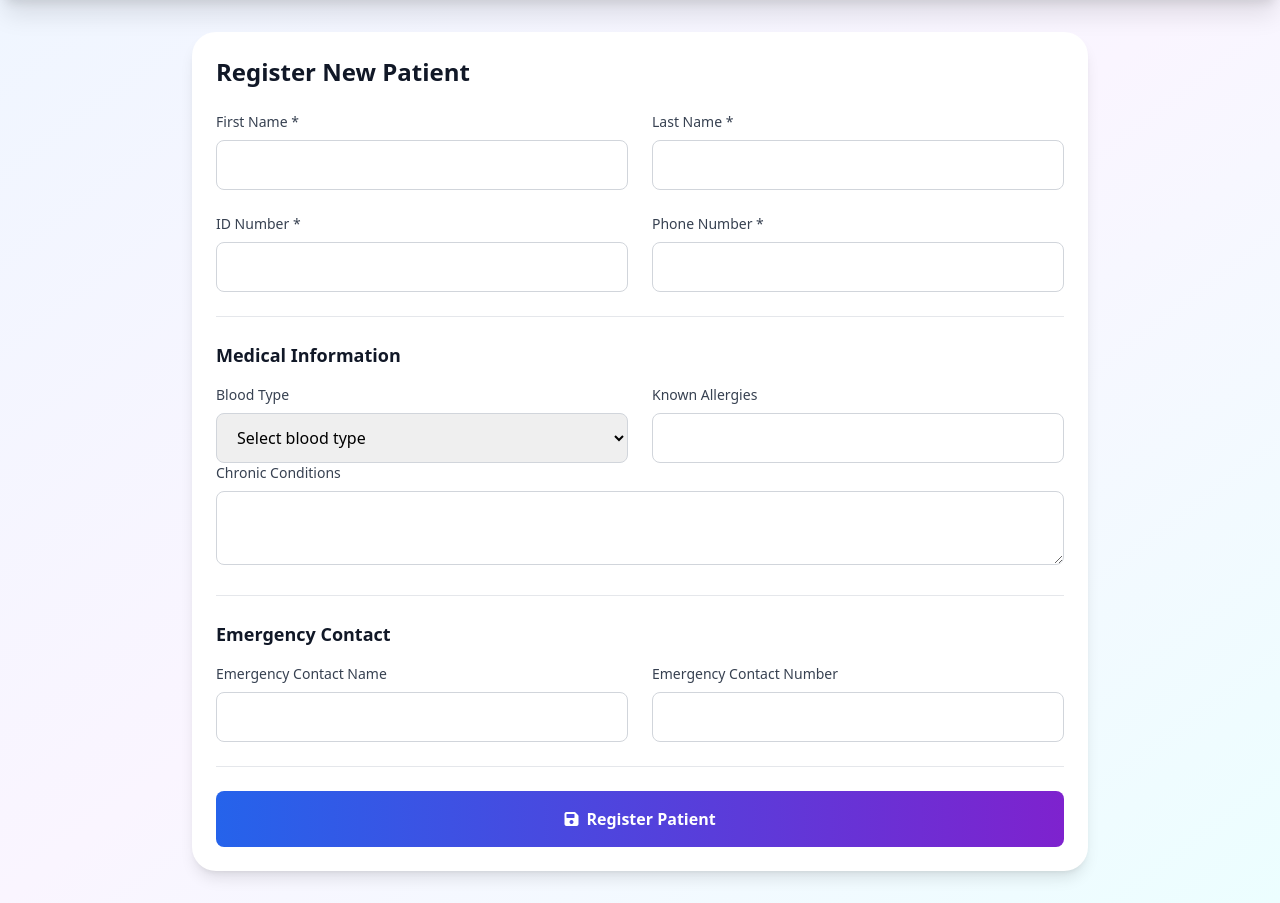
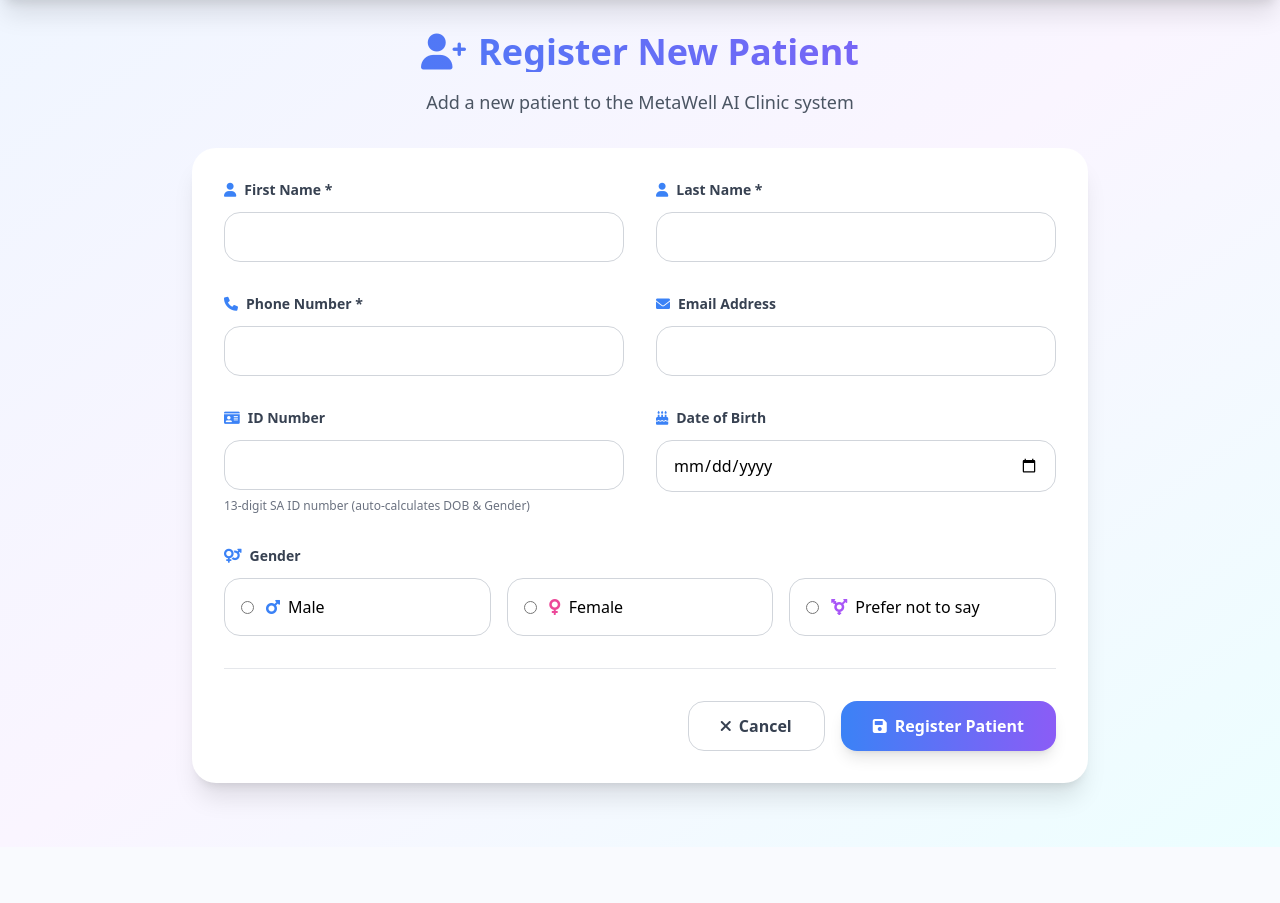
Before and after one commit to lawrence2moremoholo-byte/isizulu-healthcare-ai, a Flask app: page /add_patient in a window 1280 px wide. Shown: the part 64-967 px from the top of the page. After the commit the page ends 911 px from the top, so only its background shows below. Run offline with Flask 3, Linux system fonts and the light colour scheme; a user stored in the database is signed in; some libraries are stand-ins or nearby versions.

Commit message:
Update add_patient.html

```diff
--- a/templates/add_patient.html
+++ b/templates/add_patient.html
@@ -1,95 +1,165 @@
 {% extends "base.html" %}
+
+{% block title %}Add New Patient - MetaWell AI Clinic{% endblock %}
 
 {% block content %}
 <div class="max-w-4xl mx-auto">
-    <div class="bg-white rounded-2xl shadow-lg p-6">
-        <h1 class="text-2xl font-bold text-gray-900 mb-6">Register New Patient</h1>
+    <div class="mb-8 text-center">
+        <h1 class="text-4xl font-bold bg-gradient-to-r from-primary to-secondary bg-clip-text text-transparent mb-4">
+            <i class="fas fa-user-plus mr-3"></i>Register New Patient
+        </h1>
+        <p class="text-lg text-gray-600">Add a new patient to the MetaWell AI Clinic system</p>
+    </div>
 
-        <form method="POST" class="space-y-6">
+    <div class="bg-white rounded-2xl shadow-xl p-8 mb-8">
+        <form method="POST" class="space-y-8">
             <!-- Personal Information -->
-            <div class="grid grid-cols-1 md:grid-cols-2 gap-6">
+            <div class="grid grid-cols-1 md:grid-cols-2 gap-8">
                 <div>
-                    <label class="block text-sm font-medium text-gray-700 mb-2">First Name *</label>
-                    <input type="text" name="first_name" required
-                           class="w-full px-4 py-3 border border-gray-300 rounded-lg focus:outline-none focus:ring-2 focus:ring-blue-500">
+                    <label for="first_name" class="block text-sm font-semibold text-gray-700 mb-3">
+                        <i class="fas fa-user mr-2 text-primary"></i>First Name *
+                    </label>
+                    <input type="text" id="first_name" name="first_name" required
+                           class="w-full px-4 py-3 border border-gray-300 rounded-xl focus:outline-none focus:ring-2 focus:ring-primary focus:border-transparent transition-all duration-300">
                 </div>
+
                 <div>
-                    <label class="block text-sm font-medium text-gray-700 mb-2">Last Name *</label>
-                    <input type="text" name="last_name" required
-                           class="w-full px-4 py-3 border border-gray-300 rounded-lg focus:outline-none focus:ring-2 focus:ring-blue-500">
+                    <label for="last_name" class="block text-sm font-semibold text-gray-700 mb-3">
+                        <i class="fas fa-user mr-2 text-primary"></i>Last Name *
+                    </label>
+                    <input type="text" id="last_name" name="last_name" required
+                           class="w-full px-4 py-3 border border-gray-300 rounded-xl focus:outline-none focus:ring-2 focus:ring-primary focus:border-transparent transition-all duration-300">
                 </div>
             </div>
 
-            <div class="grid grid-cols-1 md:grid-cols-2 gap-6">
+            <!-- Contact Information -->
+            <div class="grid grid-cols-1 md:grid-cols-2 gap-8">
                 <div>
-                    <label class="block text-sm font-medium text-gray-700 mb-2">ID Number *</label>
-                    <input type="text" name="id_number" required
-                           class="w-full px-4 py-3 border border-gray-300 rounded-lg focus:outline-none focus:ring-2 focus:ring-blue-500">
+                    <label for="phone_number" class="block text-sm font-semibold text-gray-700 mb-3">
+                        <i class="fas fa-phone mr-2 text-primary"></i>Phone Number *
+                    </label>
+                    <input type="tel" id="phone_number" name="phone_number" required
+                           class="w-full px-4 py-3 border border-gray-300 rounded-xl focus:outline-none focus:ring-2 focus:ring-primary focus:border-transparent transition-all duration-300">
                 </div>
+
                 <div>
-                    <label class="block text-sm font-medium text-gray-700 mb-2">Phone Number *</label>
-                    <input type="tel" name="phone_number" required
-                           class="w-full px-4 py-3 border border-gray-300 rounded-lg focus:outline-none focus:ring-2 focus:ring-blue-500">
+                    <label for="email" class="block text-sm font-semibold text-gray-700 mb-3">
+                        <i class="fas fa-envelope mr-2 text-primary"></i>Email Address
+                    </label>
+                    <input type="email" id="email" name="email"
+                           class="w-full px-4 py-3 border border-gray-300 rounded-xl focus:outline-none focus:ring-2 focus:ring-primary focus:border-transparent transition-all duration-300">
                 </div>
             </div>
 
-            <!-- Medical Information -->
-            <div class="border-t pt-6">
-                <h2 class="text-lg font-bold text-gray-900 mb-4">Medical Information</h2>
-                <div class="grid grid-cols-1 md:grid-cols-2 gap-6">
-                    <div>
-                        <label class="block text-sm font-medium text-gray-700 mb-2">Blood Type</label>
-                        <select name="blood_type" class="w-full px-4 py-3 border border-gray-300 rounded-lg focus:outline-none focus:ring-2 focus:ring-blue-500">
-                            <option value="">Select blood type</option>
-                            <option value="A+">A+</option>
-                            <option value="A-">A-</option>
-                            <option value="B+">B+</option>
-                            <option value="B-">B-</option>
-                            <option value="AB+">AB+</option>
-                            <option value="AB-">AB-</option>
-                            <option value="O+">O+</option>
-                            <option value="O-">O-</option>
-                        </select>
-                    </div>
-                    <div>
-                        <label class="block text-sm font-medium text-gray-700 mb-2">Known Allergies</label>
-                        <input type="text" name="allergies"
-                               class="w-full px-4 py-3 border border-gray-300 rounded-lg focus:outline-none focus:ring-2 focus:ring-blue-500">
-                    </div>
+            <!-- ID Number with Auto Date of Birth -->
+            <div class="grid grid-cols-1 md:grid-cols-2 gap-8">
+                <div>
+                    <label for="id_number" class="block text-sm font-semibold text-gray-700 mb-3">
+                        <i class="fas fa-id-card mr-2 text-primary"></i>ID Number
+                    </label>
+                    <input type="text" id="id_number" name="id_number"
+                           pattern="[0-9]{13}" title="13-digit South African ID number"
+                           onblur="calculateDOBAndGender(this.value)"
+                           class="w-full px-4 py-3 border border-gray-300 rounded-xl focus:outline-none focus:ring-2 focus:ring-primary focus:border-transparent transition-all duration-300">
+                    <p class="text-xs text-gray-500 mt-2">13-digit SA ID number (auto-calculates DOB & Gender)</p>
                 </div>
 
                 <div>
-                    <label class="block text-sm font-medium text-gray-700 mb-2">Chronic Conditions</label>
-                    <textarea name="chronic_conditions" rows="2"
-                              class="w-full px-4 py-3 border border-gray-300 rounded-lg focus:outline-none focus:ring-2 focus:ring-blue-500"></textarea>
+                    <label for="date_of_birth" class="block text-sm font-semibold text-gray-700 mb-3">
+                        <i class="fas fa-birthday-cake mr-2 text-primary"></i>Date of Birth
+                    </label>
+                    <input type="date" id="date_of_birth" name="date_of_birth"
+                           class="w-full px-4 py-3 border border-gray-300 rounded-xl focus:outline-none focus:ring-2 focus:ring-primary focus:border-transparent transition-all duration-300">
                 </div>
             </div>
 
-            <!-- Emergency Contact -->
-            <div class="border-t pt-6">
-                <h2 class="text-lg font-bold text-gray-900 mb-4">Emergency Contact</h2>
-                <div class="grid grid-cols-1 md:grid-cols-2 gap-6">
-                    <div>
-                        <label class="block text-sm font-medium text-gray-700 mb-2">Emergency Contact Name</label>
-                        <input type="text" name="emergency_name"
-                               class="w-full px-4 py-3 border border-gray-300 rounded-lg focus:outline-none focus:ring-2 focus:ring-blue-500">
-                    </div>
-                    <div>
-                        <label class="block text-sm font-medium text-gray-700 mb-2">Emergency Contact Number</label>
-                        <input type="tel" name="emergency_contact"
-                               class="w-full px-4 py-3 border border-gray-300 rounded-lg focus:outline-none focus:ring-2 focus:ring-blue-500">
-                    </div>
+            <!-- Gender Selection -->
+            <div>
+                <label class="block text-sm font-semibold text-gray-700 mb-3">
+                    <i class="fas fa-venus-mars mr-2 text-primary"></i>Gender
+                </label>
+                <div class="grid grid-cols-1 md:grid-cols-3 gap-4">
+                    <label class="flex items-center p-4 border border-gray-300 rounded-xl hover:border-primary transition-all duration-300 cursor-pointer">
+                        <input type="radio" name="gender" value="male" class="mr-3 text-primary">
+                        <span class="flex items-center">
+                            <i class="fas fa-mars mr-2 text-blue-500"></i>Male
+                        </span>
+                    </label>
+                    <label class="flex items-center p-4 border border-gray-300 rounded-xl hover:border-primary transition-all duration-300 cursor-pointer">
+                        <input type="radio" name="gender" value="female" class="mr-3 text-primary">
+                        <span class="flex items-center">
+                            <i class="fas fa-venus mr-2 text-pink-500"></i>Female
+                        </span>
+                    </label>
+                    <label class="flex items-center p-4 border border-gray-300 rounded-xl hover:border-primary transition-all duration-300 cursor-pointer">
+                        <input type="radio" name="gender" value="other" class="mr-3 text-primary">
+                        <span class="flex items-center">
+                            <i class="fas fa-transgender mr-2 text-purple-500"></i>Prefer not to say
+                        </span>
+                    </label>
                 </div>
             </div>
 
-            <!-- Submit Button -->
-            <div class="border-t pt-6">
+            <!-- Form Actions -->
+            <div class="flex justify-end space-x-4 pt-8 border-t border-gray-200">
+                <a href="{{ url_for('patients') }}"
+                   class="px-8 py-3 border border-gray-300 text-gray-700 rounded-xl hover:bg-gray-50 transition-all duration-300 font-semibold">
+                    <i class="fas fa-times mr-2"></i>Cancel
+                </a>
                 <button type="submit"
-                        class="w-full bg-gradient-to-r from-blue-600 to-purple-700 text-white py-4 rounded-lg font-semibold hover:shadow-lg transition duration-200">
+                        class="px-8 py-3 bg-gradient-to-r from-primary to-secondary text-white rounded-xl hover:from-blue-600 hover:to-purple-700 transition-all duration-300 font-semibold shadow-lg hover:shadow-xl">
                     <i class="fas fa-save mr-2"></i>Register Patient
                 </button>
             </div>
         </form>
     </div>
 </div>
+
+<script>
+    function calculateDOBAndGender(idNumber) {
+        if (idNumber.length === 13) {
+            // Extract date parts from ID number (YYMMDD format)
+            const year = idNumber.substring(0, 2);
+            const month = idNumber.substring(2, 4);
+            const day = idNumber.substring(4, 6);
+
+            // Determine century (00-21: 2000s, 22-99: 1900s)
+            const currentYear = new Date().getFullYear() % 100;
+            const century = parseInt(year) <= currentYear ? 2000 : 1900;
+            const fullYear = century + parseInt(year);
+
+            // Set date of birth
+            const dobInput = document.getElementById('date_of_birth');
+            dobInput.value = `${fullYear}-${month}-${day}`;
+
+            // Determine gender from 7th digit (0-4: female, 5-9: male)
+            const genderDigit = parseInt(idNumber.substring(6, 7));
+            const gender = genderDigit < 5 ? 'female' : 'male';
+
+            // Set gender radio button
+            document.querySelector(`input[name="gender"][value="${gender}"]`).checked = true;
+
+            // Show success message
+            showNotification('DOB and Gender auto-filled from ID number!', 'success');
+        }
+    }
+
+    function showNotification(message, type) {
+        const notification = document.createElement('div');
+        notification.className = `fixed top-4 right-4 p-4 rounded-xl text-white font-semibold z-50 animate-fade-in ${
+            type === 'success' ? 'bg-green-500' : 'bg-red-500'
+        }`;
+        notification.innerHTML = `
+            <div class="flex items-center">
+                <i class="fas fa-${type === 'success' ? 'check' : 'exclamation'}-circle mr-2"></i>
+                ${message}
+            </div>
+        `;
+        document.body.appendChild(notification);
+
+        setTimeout(() => {
+            notification.remove();
+        }, 3000);
+    }
+</script>
 {% endblock %}
```
